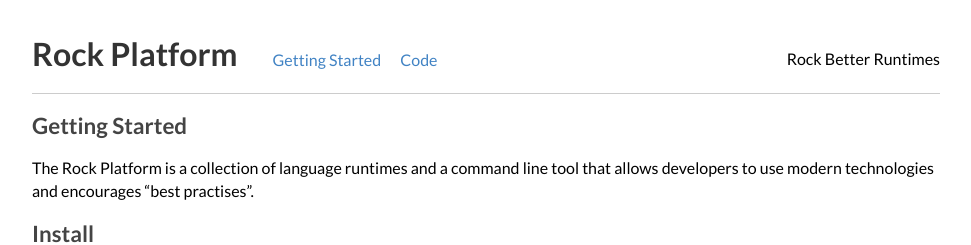
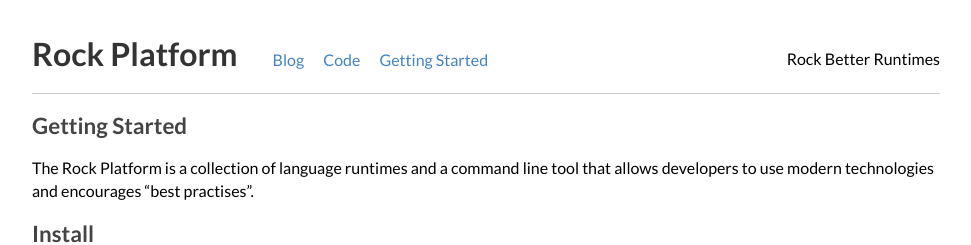
Before and after one commit to silas/rock, a Jekyll site: the page built from getting-started/index.md, in a window 1280 px wide. Shown: the top 245 px of the page, without its empty margins (154-1125 px from the left). Built offline with Jekyll 4.4.1, drawn with Linux system fonts in a browser that asks for light colours.

Commit message:
Add blog to header

```diff
--- a/_layouts/default.html
+++ b/_layouts/default.html
@@ -13,8 +13,9 @@
     <header class="container">
       <a href="/" id="logo">Rock Platform</a>
       <ul>
+        <li><a href="http://blog.rockplatform.org/">Blog</a></li>
+        <li><a href="https://github.com/rockplatform">Code</a></li>
         <li><a href="/getting-started/">Getting Started</a></li>
-        <li><a href="https://github.com/rockplatform">Code</a></li>
       </ul>
       <p class="tagline">Rock Better Runtimes</p>
       <hr>
```
Also changed, not shown: .rock.yml.
